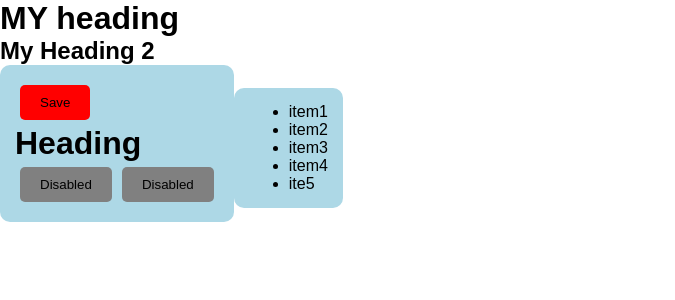
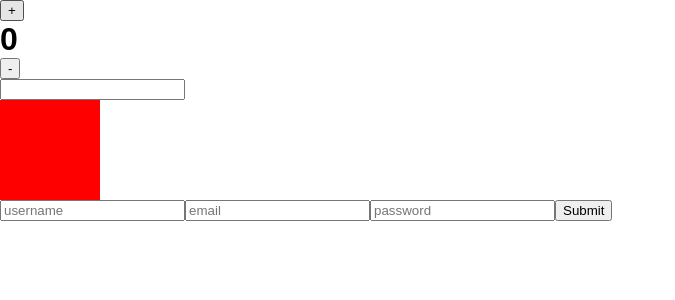
Before and after one commit to thamizhema/7_8_react_class_2023, a React (Create React App) app in the folder react_practice/: page / in a window 1280 px wide. Shown: the top 300 px of the page, without its empty margins (0-675 px from the left). Built offline with nearby package versions, Linux system fonts and the light colour scheme.

Commit message:
useState

```diff
--- a/react_practice/src/App.js
+++ b/react_practice/src/App.js
@@ -4,11 +4,14 @@ import About from "./components/About/About";
 import MyClass from "./components/common/MyClass";
 import Button from "./components/common/Button";
 import Container from "./components/common/Container";
+import Counter from "./components/counter/Counter";
 
 export default function App() {
   return (
     <>
-      <h1>MY heading</h1>
+      <Counter />
+
+      {/* <h1>MY heading</h1>
       <h2>My Heading 2</h2>
       <Container>
         <Button
@@ -29,7 +32,7 @@ export default function App() {
           <li>item4</li>
           <li>ite5</li>
         </ul>
-      </Container>
+      </Container> */}
     </>
   );
 }
--- /dev/null
+++ b/react_practice/src/components/counter/Counter.js
@@ -0,0 +1,80 @@
+import React, { useState } from "react";
+
+export default function Counter() {
+  let [count, setCount] = useState(0);
+  let [color, setColor] = useState("red");
+  const [userInfo, setUserInfo] = useState({
+    username: "",
+    email: "",
+    password: "",
+  });
+  function add() {
+    setCount(count++);
+  }
+  function sub() {
+    setCount(count--);
+  }
+
+  function onSubmit() {
+    console.log(userInfo);
+  }
+
+  function onChangeHandler(e) {
+    const { name, value } = e.target;
+    setUserInfo({ ...userInfo, [name]: value });
+    //[name] = username
+
+    // switch (e.target.type) {
+    //   case "text":
+    //     setUserInfo({ ...userInfo, username: e.target.value });
+    //     break;
+    //   case "email":
+    //     setUserInfo({ email: e.target.value });
+    //     break;
+    //   case "password":
+    //     setUserInfo({ password: e.target.value });
+    //     break;
+
+    //   default:
+    //     break;
+    // }
+  }
+  return (
+    <div>
+      <button onClick={add}>+</button>
+      <h1>{count}</h1>
+      <button onClick={sub}> - </button>
+      <br />
+      <input
+        type="text"
+        onChange={(e) => {
+          setColor(e.target.value);
+        }}
+      />
+      <div style={{ height: 100, width: 100, background: color }}></div>
+
+      <input
+        type="text"
+        placeholder="username"
+        name="username"
+        value={userInfo.username}
+        onChange={onChangeHandler}
+      />
+      <input
+        type="email"
+        placeholder="email"
+        name="email"
+        value={userInfo.email}
+        onChange={onChangeHandler}
+      />
+      <input
+        type="password"
+        placeholder="password"
+        name="password"
+        value={userInfo.password}
+        onChange={onChangeHandler}
+      />
+      <button onClick={onSubmit}>Submit</button>
+    </div>
+  );
+}
```
